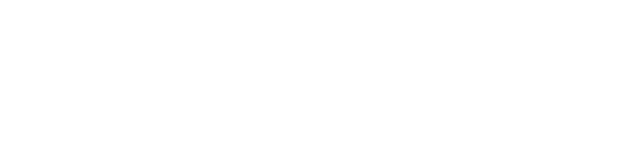
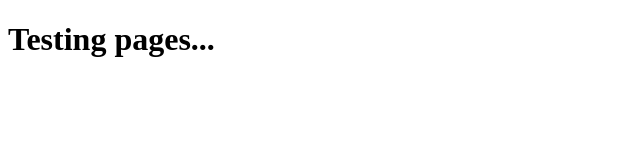
Before and after one commit to michael-wsp/web-test, a plain HTML site: page index.html in a window 1280 px wide. Shown: the whole page, without its empty margins (0-640 px from the left). Drawn offline with Linux system fonts and the light colour scheme.

Commit message:
Update index.html

```diff
--- a/index.html
+++ b/index.html
@@ -3,8 +3,11 @@
   <head>
     <title>Testing Github Pages</title>
     <link rel="stylesheet" type="text/css" href="style.css">
+    <script src="index.js"></script>
   </head>
   <body>
-
+    <h1>
+      Testing pages...
+    </h1>
   </body>
 </html>
```
